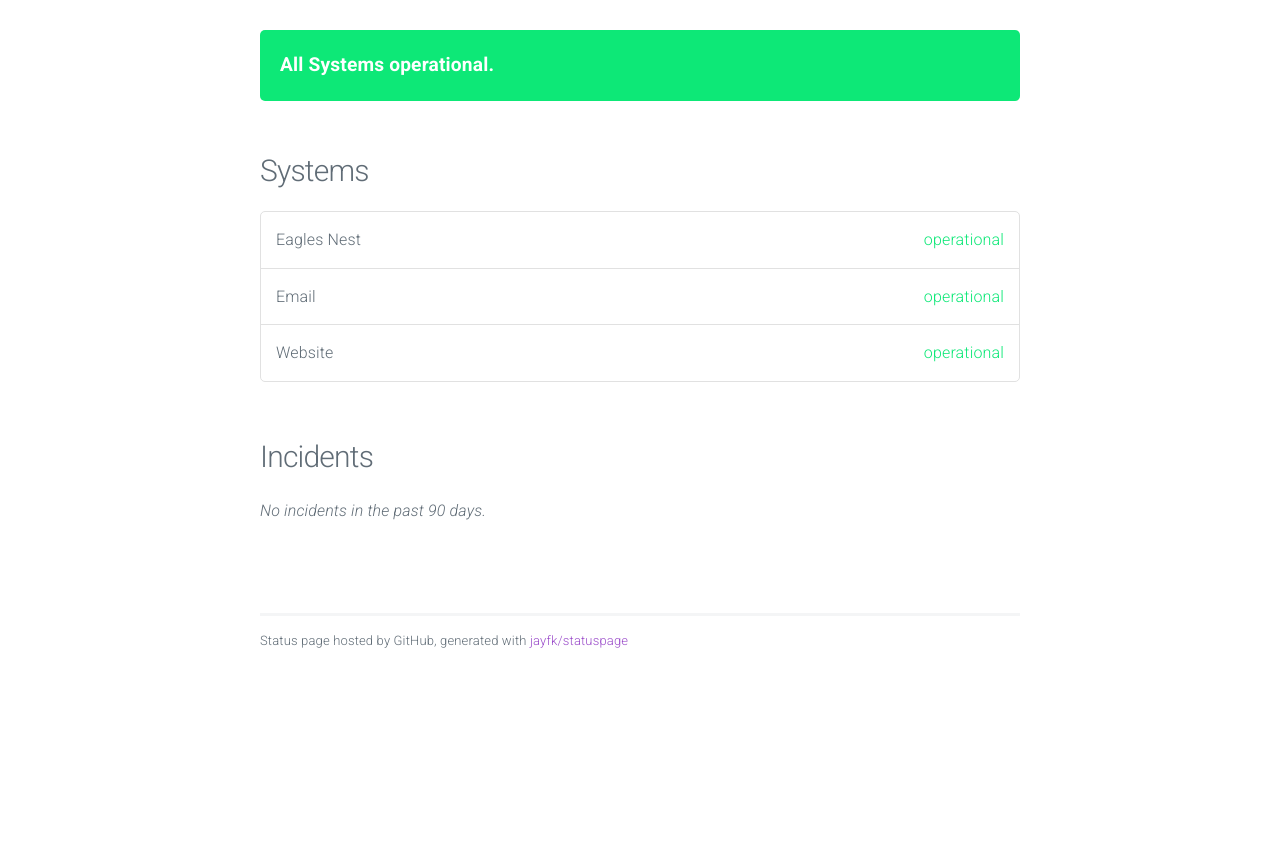
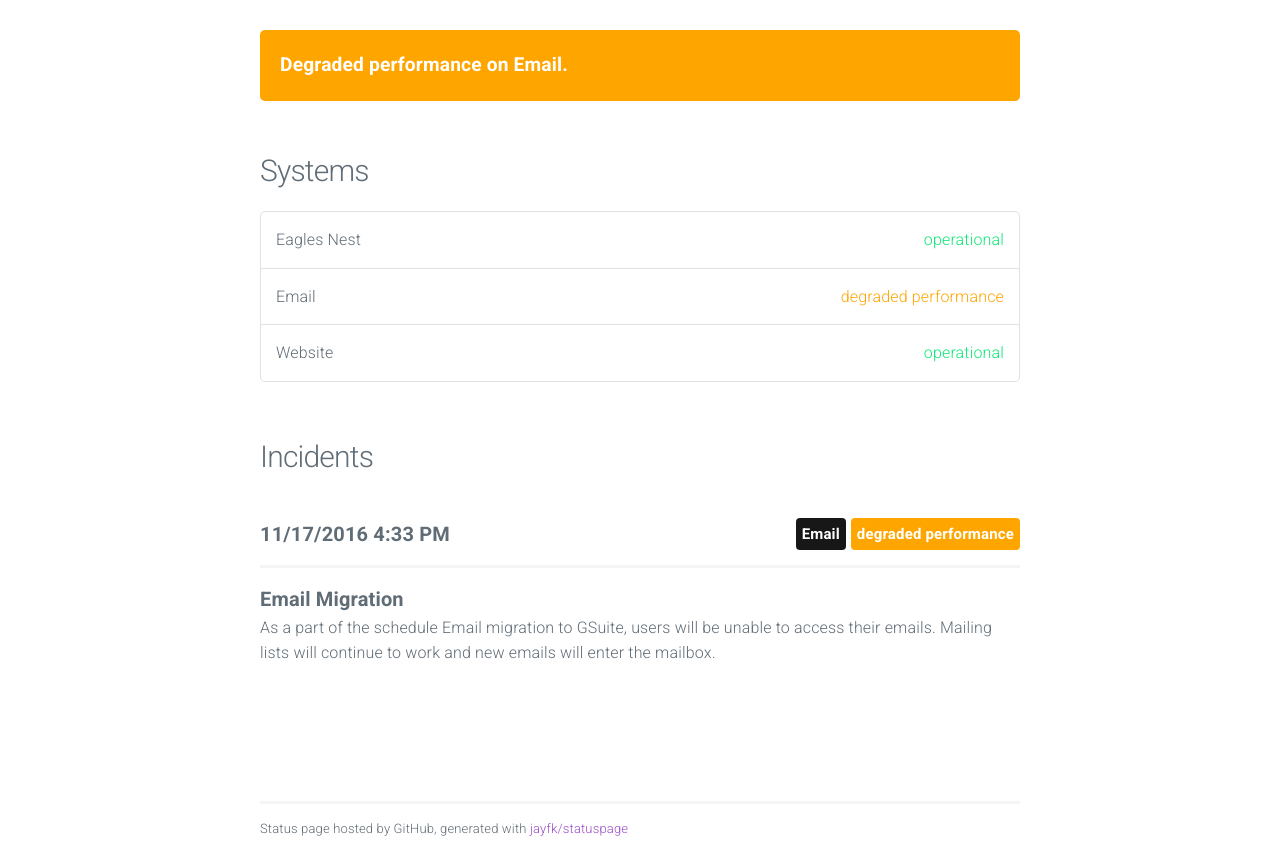
Before and after one commit to EpsilonTauPi/status, a plain HTML site: page index.html in a window 1280 px wide. Shown: the part 55-919 px from the top of the page. Before the commit the page ends 800 px from the top, so only its background shows below. Drawn offline with nearby package versions, Linux system fonts and the light colour scheme; no server answers.

Commit message:
update index

```diff
--- a/index.html
+++ b/index.html
@@ -29,9 +29,11 @@
 
 			<section class="container" id="main">
 
-					<div class="panel operational" data-l10n-id="systems-operational">
-						All Systems operational.
+
+					<div class="panel degraded performance">
+						<span data-l10n-id="Degraded-performance">Degraded performance</span> <span data-l10n-id="on">on</span> Email.
 					</div>
+
 
 
 				<h4 data-l10n-id="systems">Systems</h4>
@@ -42,7 +44,7 @@
 					</li>
 
 					<li>
-						Email <span class="status operational" data-l10n-id="operational">operational</span>
+						Email <span class="status degraded performance" data-l10n-id="degraded-performance">degraded performance</span>
 					</li>
 
 					<li>
@@ -53,7 +55,24 @@
 
 				<h4 data-l10n-id="incidents">Incidents</h4>
 
-					<em data-l10n-id="no.incidents">No incidents in the past 90 days.</em>
+
+					<div class="incident">
+						<span class="date moment">2016-11-17 16:33:31 UTC</span>
+
+
+							<span class="label degraded performance float-right" data-l10n-id="degraded-performance">degraded performance</span>
+
+
+							<span class="label system float-right">Email</span>
+
+						<hr/>
+
+						<span class="title">Email Migration</span>
+						<p>As a part of the schedule Email migration to GSuite, users will be unable to access their emails. Mailing lists will continue to work and new emails will enter the mailbox.</p>
+
+
+					</div>
+
 
 			</section>
 
```
